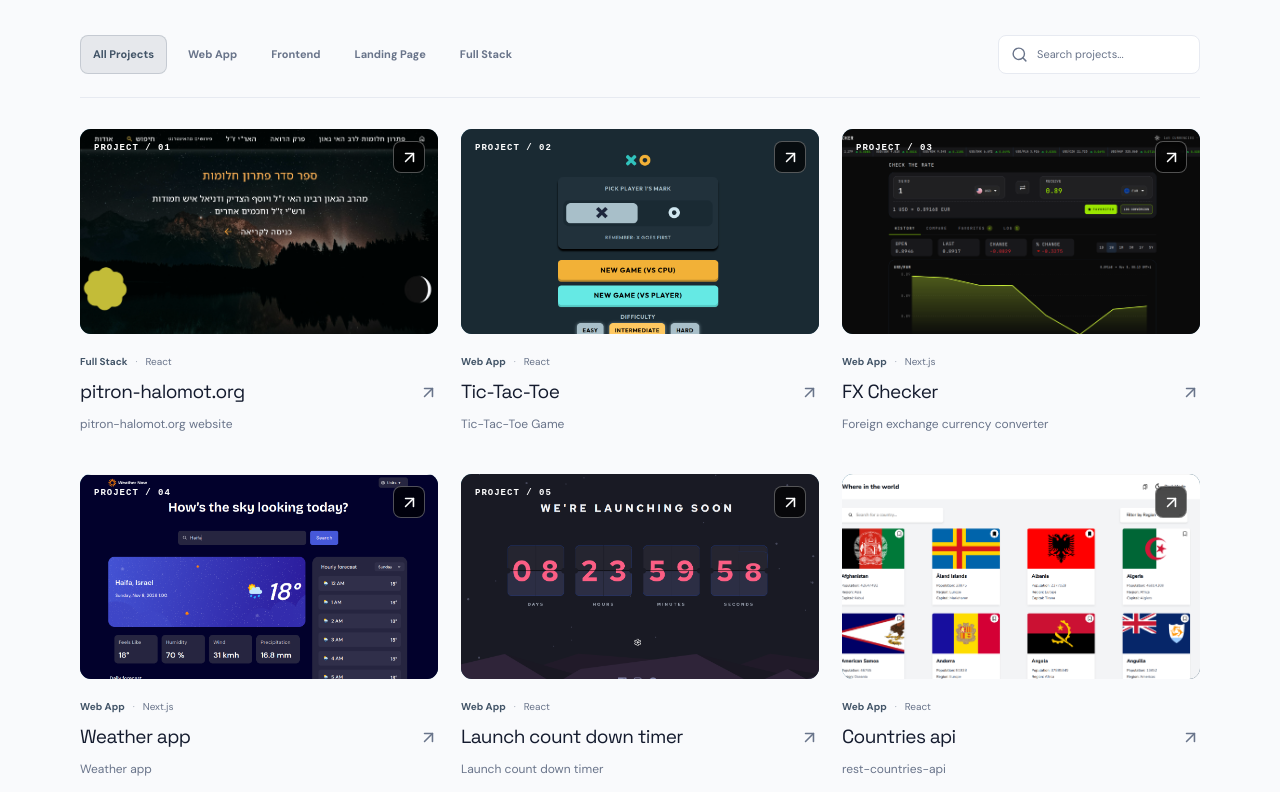
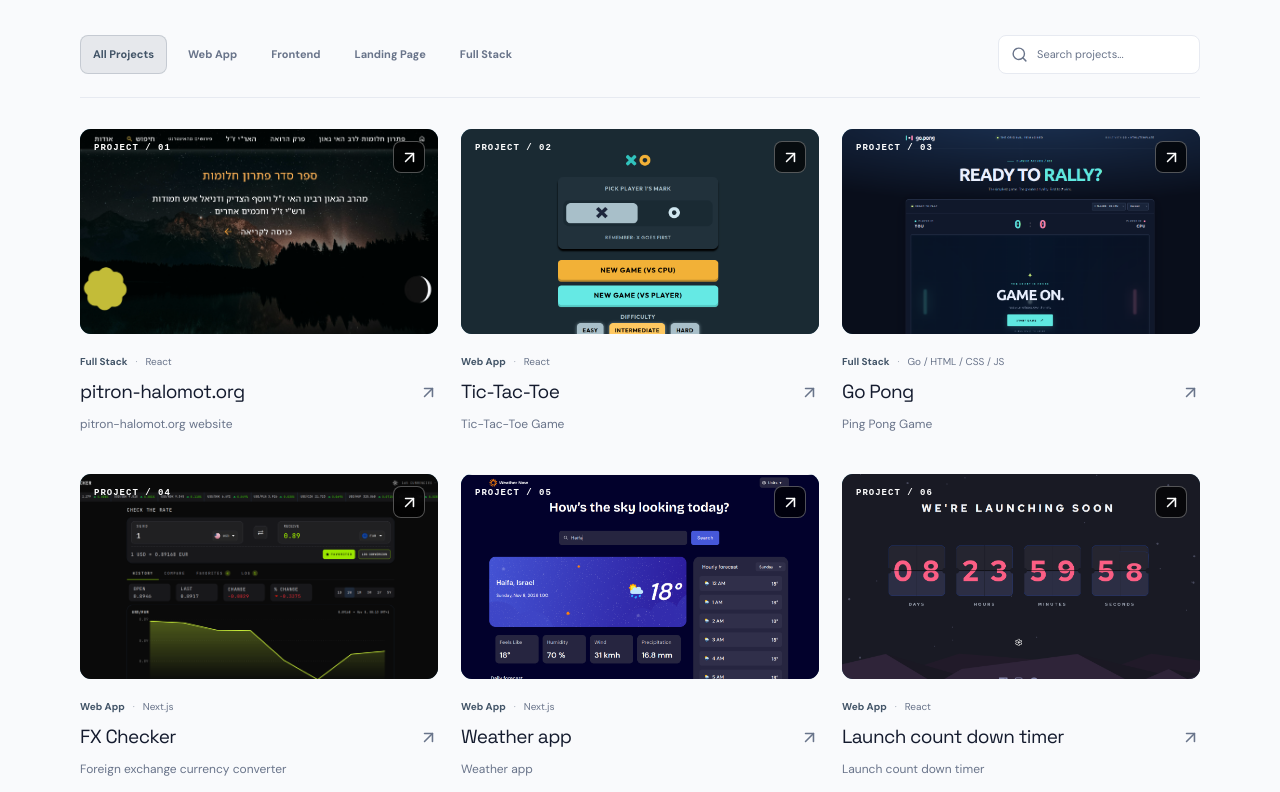
Before and after one commit to yehudahason/portfolio, a React (Vite) app: page / in a window 1280 px wide. Shown: the part 1188-1980 px from the top of the page. Built offline with nearby package versions, Linux system fonts and the light colour scheme.

Commit message:
adding gopong

```diff
--- a/src/projects.ts
+++ b/src/projects.ts
@@ -41,6 +41,17 @@ export const projects: Project[] = [
   },
   {
     id: 3,
+    title: "Go Pong",
+    category: "Full Stack",
+    description: "Ping Pong Game",
+    stack: ["Go", "HTML", "CSS", "JS"],
+    color: "cyan",
+    url: "https://gopong.pitron-halomot.org/",
+    featured: true,
+    image: "gopong.png",
+  },
+  {
+    id: 4,
     title: "FX Checker",
     category: "Web App",
     description: "Foreign exchange currency converter",
@@ -51,7 +62,7 @@ export const projects: Project[] = [
     image: "FEX.png",
   },
   {
-    id: 4,
+    id: 5,
     title: "Weather app",
     category: "Web App",
     description: "Weather app",
@@ -62,7 +73,7 @@ export const projects: Project[] = [
     image: "weatherApp.png",
   },
   {
-    id: 5,
+    id: 6,
     title: "Launch count down timer",
     category: "Web App",
     description: "Launch count down timer",
@@ -73,7 +84,7 @@ export const projects: Project[] = [
     image: "countdown.png",
   },
   {
-    id: 6,
+    id: 7,
     title: "Countries api",
     category: "Web App",
     description: "rest-countries-api",
@@ -84,7 +95,7 @@ export const projects: Project[] = [
     image: "countriesapi.png",
   },
   {
-    id: 7,
+    id: 8,
     title: "Conference ticket",
     category: "Web App",
     description: "conference-ticket-generator",
@@ -95,7 +106,7 @@ export const projects: Project[] = [
     image: "ticket.png",
   },
   {
-    id: 8,
+    id: 9,
     title: "Pomodoro",
     category: "Web App",
     description: "Pomodoro-app",
@@ -106,7 +117,7 @@ export const projects: Project[] = [
     image: "pomodoro.png",
   },
   {
-    id: 9,
+    id: 10,
     title: "Recipe-finder",
     category: "Frontend",
     description: "Recipe-finder-website",
@@ -117,7 +128,7 @@ export const projects: Project[] = [
     image: "recipefinder.png",
   },
   {
-    id: 10,
+    id: 11,
     title: "Photosnap-website",
     category: "Frontend",
     description: "Photosnap-website",
@@ -128,7 +139,7 @@ export const projects: Project[] = [
     image: "photosnap.png",
   },
   {
-    id: 11,
+    id: 12,
     title: "Github user search",
     category: "Web App",
     description: "Github user search app",
@@ -139,7 +150,7 @@ export const projects: Project[] = [
     image: "githubUser.png",
   },
   {
-    id: 12,
+    id: 13,
     title: "art-gallery",
     category: "Frontend",
     description: " art-gallery-website",
@@ -150,7 +161,7 @@ export const projects: Project[] = [
     image: "artgallery.png",
   },
   {
-    id: 13,
+    id: 14,
     title: "Pod request access",
     category: "Frontend",
     description: "pod-request-access-landing-page",
@@ -161,7 +172,7 @@ export const projects: Project[] = [
     image: "podrequest.png",
   },
   {
-    id: 14,
+    id: 15,
     title: "Browser extensions manager",
     category: "Frontend",
     description: "Browser-extensions-manager-ui",
@@ -170,17 +181,6 @@ export const projects: Project[] = [
     url: "https://yehudahason.github.io/Browser-extensions-manager-ui/",
     featured: true,
     image: "browserext.png",
-  },
-  {
-    id: 15,
-    title: "Mortgage Calculator",
-    category: "Web App",
-    description: "Mortgage-Calculator",
-    stack: ["React"],
-    color: "cyan",
-    url: "https://yehudahason.github.io/Mortgage-Calculator/",
-    featured: true,
-    image: "mortgage.png",
   },
   {
     id: 16,
@@ -348,6 +348,17 @@ export const projects: Project[] = [
     featured: true,
     image: "sippets.png",
   },
+  {
+    id: 31,
+    title: "Mortgage Calculator",
+    category: "Web App",
+    description: "Mortgage-Calculator",
+    stack: ["React"],
+    color: "cyan",
+    url: "https://yehudahason.github.io/Mortgage-Calculator/",
+    featured: true,
+    image: "mortgage.png",
+  },
 ];
 // export const projects: Project[] = examples.map((project, index) => ({
 //   ...project,
```
Also changed, not shown: public/gopong.png (added).
